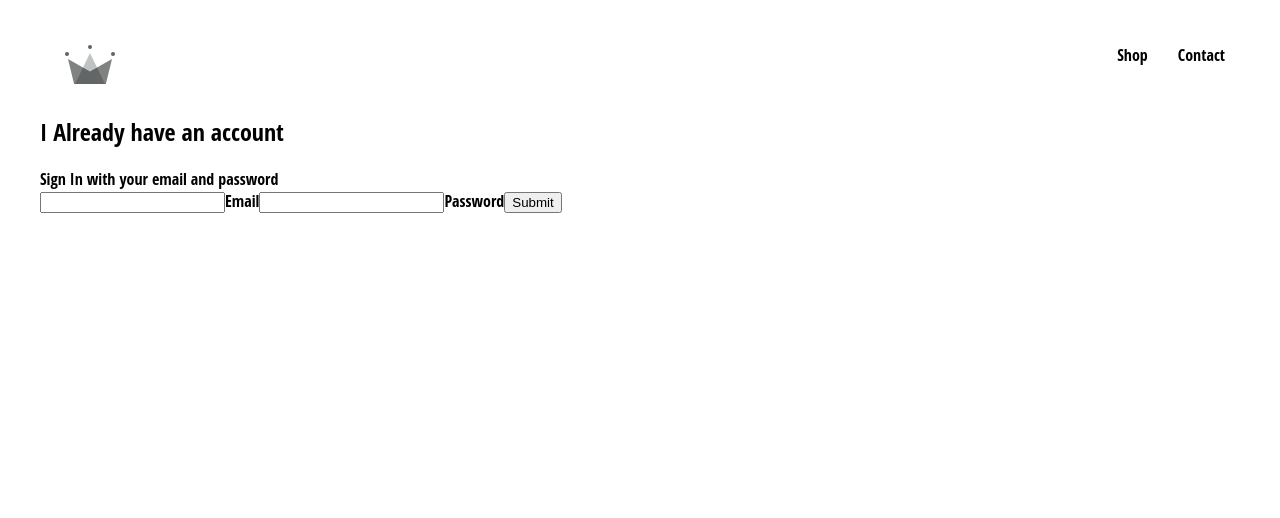
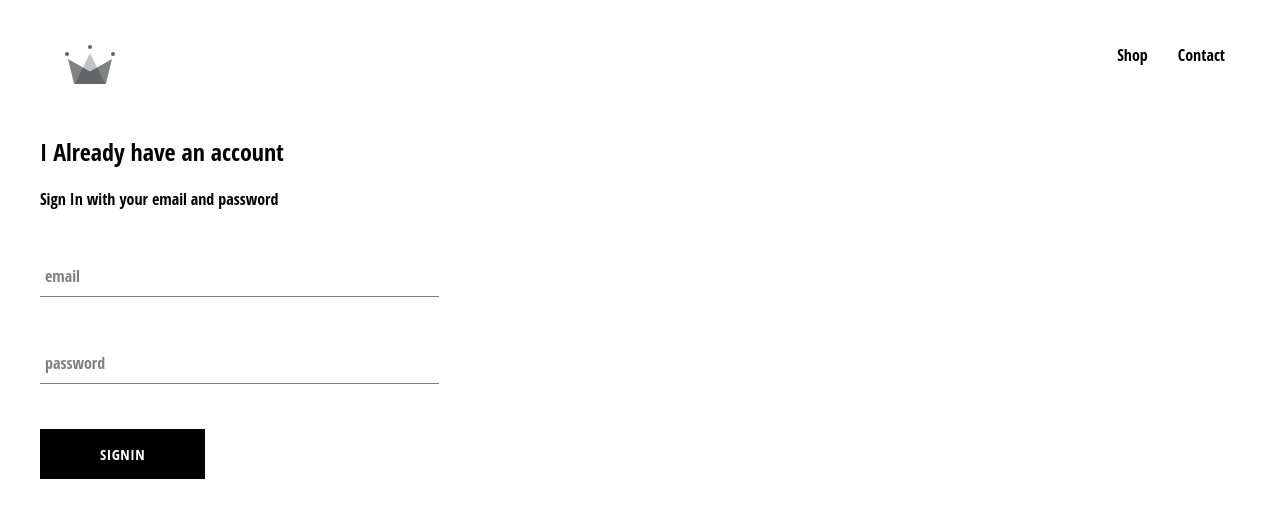
Before and after one commit to LeaSuccFreed/E-commerce, a React (Create React App) app: page /signin in a window 1280 px wide. Shown: the top 518 px of the page. Built offline with nearby package versions, Linux system fonts and the light colour scheme.

Commit message:
SignIn component real one

```diff
--- /dev/null
+++ b/src/Components/custom-button/custom-button_component.jsx
@@ -0,0 +1,11 @@
+import React from 'react'
+
+import './custom-button_style.scss'
+
+const CustomButton =({children, ...otheProps})=>(
+    <button className='custom-button' {...otheProps}>
+        {children}
+    </button>
+)
+
+export default CustomButton
--- /dev/null
+++ b/src/Components/custom-button/custom-button_style.scss
@@ -0,0 +1,22 @@
+.custom-button {
+    min-width: 165px;
+    width: auto;
+    height: 50px;
+    letter-spacing: 0.5px;
+    line-height: 50px;
+    padding: 0 35px 0 35px;
+    font-size: 15px;
+    background-color: black;
+    color: white;
+    text-transform: uppercase;
+    font-family: 'Open Sans Condensed';
+    font-weight: bolder;
+    border: none;
+    cursor: pointer;
+
+    &:hover {
+      background-color: white;
+      color: black;
+      border: 1px solid black;
+    }
+  }
--- /dev/null
+++ b/src/Components/form-input/form-input_component.jsx
@@ -0,0 +1,20 @@
+import React from 'react'
+
+import './form-input_style.scss'
+
+const FormInput = ({handleChange, label, ...otherProps})=>(
+    <div>
+        <div className="group">
+            <input className='form-input' onChange={handleChange} {...otherProps}></input>
+            {
+                label ?
+                (<label className={`${otherProps.value.length ? 'shrink' : ''} form-input-label`}>
+                    {label}
+                </label> )
+                : null
+            }
+        </div>
+    </div>
+)
+
+export default FormInput
--- /dev/null
+++ b/src/Components/form-input/form-input_style.scss
@@ -0,0 +1,54 @@
+$sub-color: grey;
+$main-color: black;
+
+@mixin shrinkLabel {
+  top: -14px;
+  font-size: 12px;
+  color: $main-color;
+}
+
+.group {
+  position: relative;
+  margin: 45px 0;
+
+  .form-input {
+    background: none;
+    background-color: white;
+    color: $sub-color;
+    font-size: 18px;
+    padding: 10px 10px 10px 5px;
+    display: block;
+    width: 100%;
+    border: none;
+    border-radius: 0;
+    border-bottom: 1px solid $sub-color;
+    margin: 25px 0;
+
+    &:focus {
+      outline: none;
+    }
+
+    &:focus ~ .form-input-label {
+      @include shrinkLabel();
+    }
+  }
+
+  input[type='password'] {
+    letter-spacing: 0.3em;
+  }
+
+  .form-input-label {
+    color: $sub-color;
+    font-size: 16px;
+    font-weight: normal;
+    position: absolute;
+    pointer-events: none;
+    left: 5px;
+    top: 10px;
+    transition: 300ms ease all;
+
+    &.shrink {
+      @include shrinkLabel();
+    }
+  }
+}
--- a/src/Components/sign-in/sign-in_component.jsx
+++ b/src/Components/sign-in/sign-in_component.jsx
@@ -1,6 +1,9 @@
 import React from 'react';
 
 import './sign-in_style.scss'
+
+import FormInput from '../form-input/form-input_component';
+import CustomButton from '../custom-button/custom-button_component';
 
 class SignIn extends React.Component{
     constructor(props){
@@ -34,13 +37,11 @@
                 <span>Sign In with your email and password</span>
 
                 <form onSubmit={this.handleSubmit}>
-                     <input name="email" type="email" value={this.state.email} onChange={this.handleChange} required></input>
-                     <label>Email</label>
+                     <FormInput name="email" type="email" value={this.state.email} handleChange={this.handleChange} label="email" required/>
 
-                     <input name="password" type="password" value={this.state.password} onChange={this.handleChange} required></input>
-                     <label>Password</label>
+                     <FormInput name="password" type="password" value={this.state.password} handleChange={this.handleChange} label="password" required/>
 
-                     <input type="submit" value="Submit"/>
+                     <CustomButton type="submit">SignIn</CustomButton>
                 </form>
             </div>
         )
--- a/src/Components/sign-in/sign-in_style.scss
+++ b/src/Components/sign-in/sign-in_style.scss
@@ -0,0 +1,9 @@
+.sign-in{
+    width: 30vw;
+    display: flex;
+    flex-direction: column;
+
+    .title{
+        margin: 10px 0
+    }
+}
```
